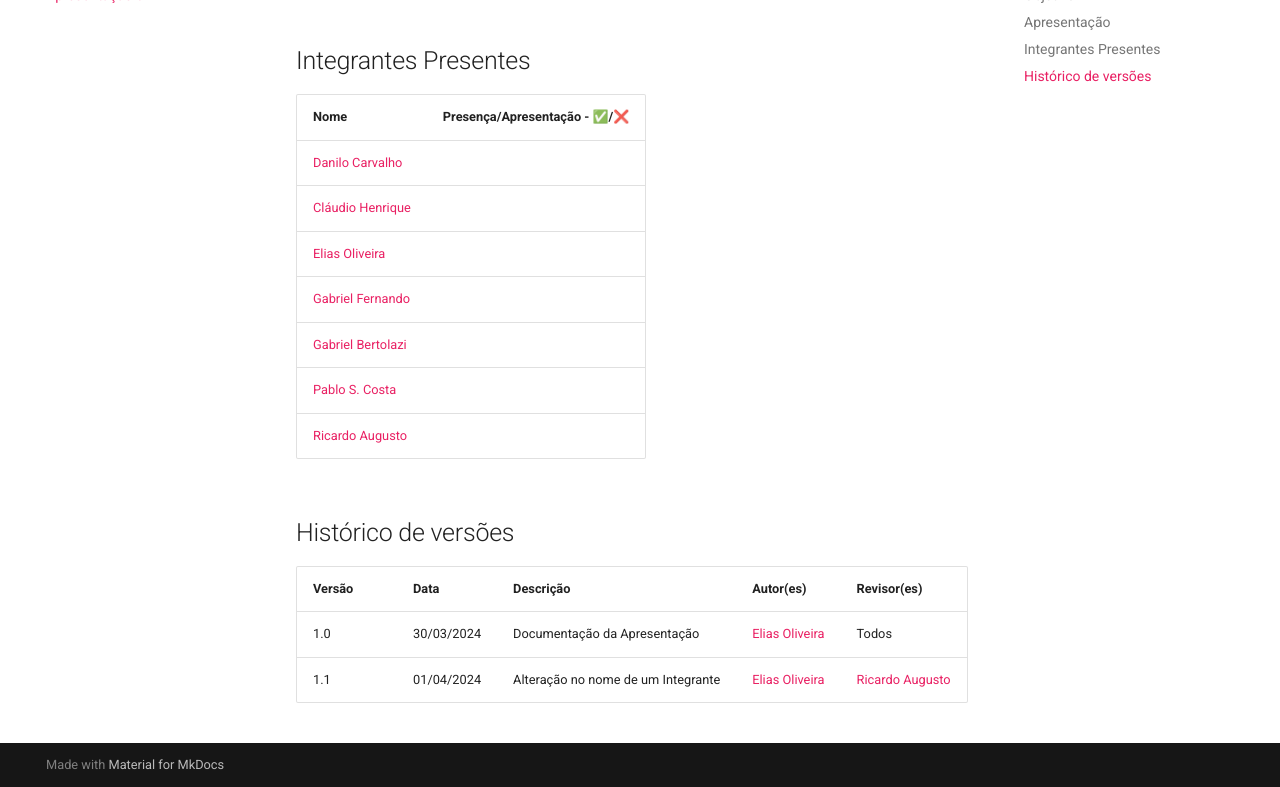
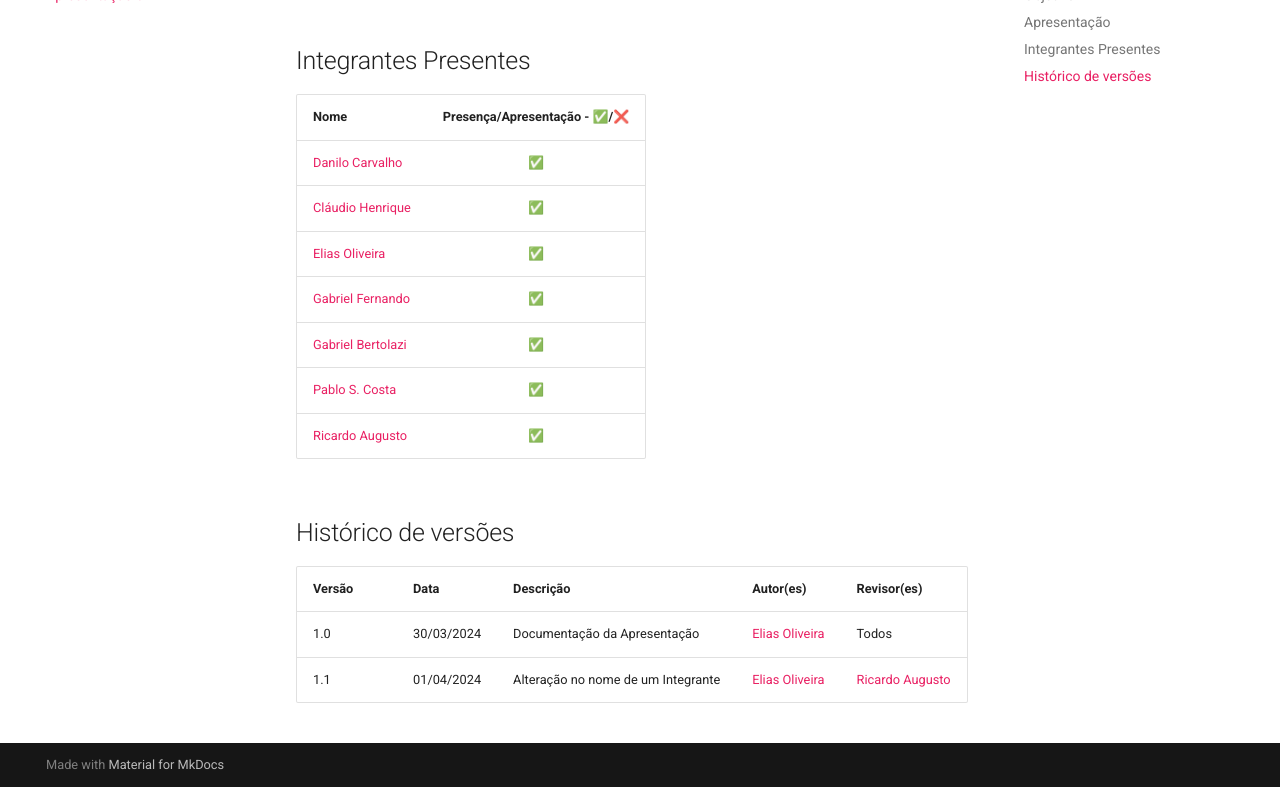
Before and after one commit to Requisitos-de-Software/2024.1-Serasa, an MkDocs documentation site: the page built from docs/Apresentações/Apresentação_01.md, in a window 1280 px wide and 900 px high, scrolled down 627 px, cut to the strip 113-900 px from the top of the window. Built offline with MkDocs 1.6.1 and Material for MkDocs 9.7.7, drawn with Linux system fonts in a browser that asks for light colours; comment, search, counter and statistics services are not loaded.

Commit message:
check presense

```diff
--- a/docs/Apresentações/Apresentação_01.md
+++ b/docs/Apresentações/Apresentação_01.md
@@ -12,13 +12,13 @@ Esta página tem como foco o vídeo de apresentação da etapa 01 do projeto. A
 
 Nome | Presença/Apresentação - ✅/❌
 :--- | :---:
-[Danilo Carvalho](https://github.com/Danilo-Carvalho-Antunes) |
-[Cláudio Henrique](https://github.com/claudiohsc)|
-[Elias Oliveira](https://github.com/EliasOliver21)|
-[Gabriel Fernando](https://github.com/MMcLovin)|
-[Gabriel Bertolazi](https://github.com/Bertolazi)|
-[Pablo S. Costa](https://github.com/pabloheika)|
-[Ricardo Augusto](https://www.github.com/avmricardo)|
+[Danilo Carvalho](https://github.com/Danilo-Carvalho-Antunes) |✅
+[Cláudio Henrique](https://github.com/claudiohsc)|✅
+[Elias Oliveira](https://github.com/EliasOliver21)|✅
+[Gabriel Fernando](https://github.com/MMcLovin)|✅
+[Gabriel Bertolazi](https://github.com/Bertolazi)|✅
+[Pablo S. Costa](https://github.com/pabloheika)|✅
+[Ricardo Augusto](https://www.github.com/avmricardo)|✅
 
 ## Histórico de versões
 Versão |   Data  | Descrição | Autor(es) | Revisor(es)
```
